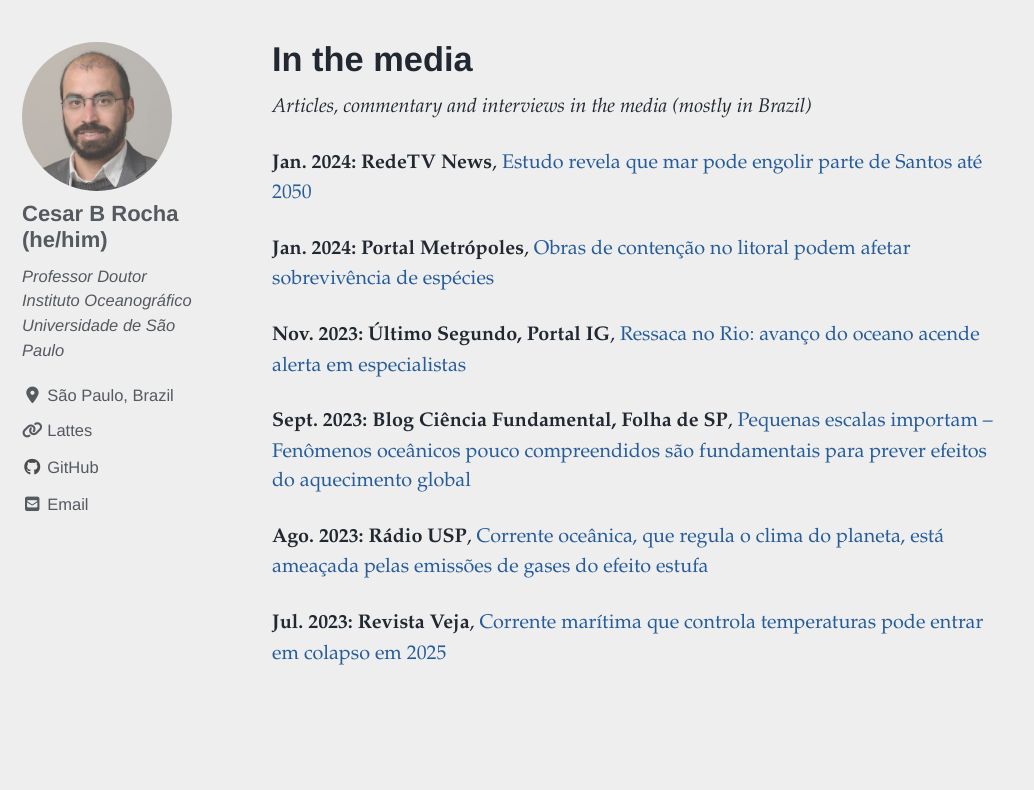
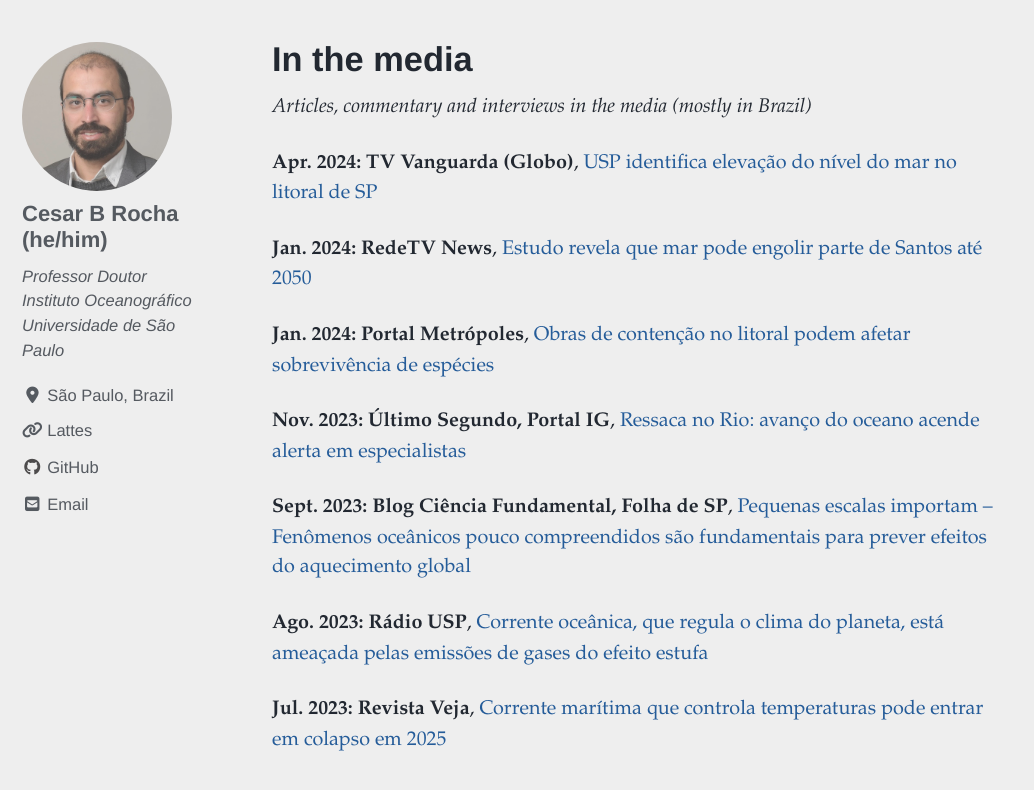
Before and after one commit to cesar-rocha/cesar-rocha.github.io, a Jekyll site: the page built from _pages/media.md, in a window 1280 px wide and 900 px high, scrolled down 977 px, cut to the strip 106-896 px from the top of the window. Shown: the whole strip, without its empty margins (0-1034 px from the left). Built offline with Jekyll 4.4.1, drawn with Linux system fonts in a browser that asks for light colours; cached includes are drawn as plain includes; nearby versions of some CDN libraries.

Commit message:
add new item

```diff
--- a/_pages/media.md
+++ b/_pages/media.md
@@ -7,6 +7,8 @@ header:
 ---
 
 *Articles, commentary and interviews in the media (mostly in Brazil)*
+
+**Apr. 2024: TV Vanguarda (Globo)**, [USP identifica elevação do nível do mar no litoral de SP](https://globoplay.globo.com/v/12527321/)
 
 **Jan.  2024: RedeTV News**, [Estudo revela que mar pode engolir parte de Santos até 2050](https://youtu.be/VpzVkUa2eOE?t=469)
 
```
